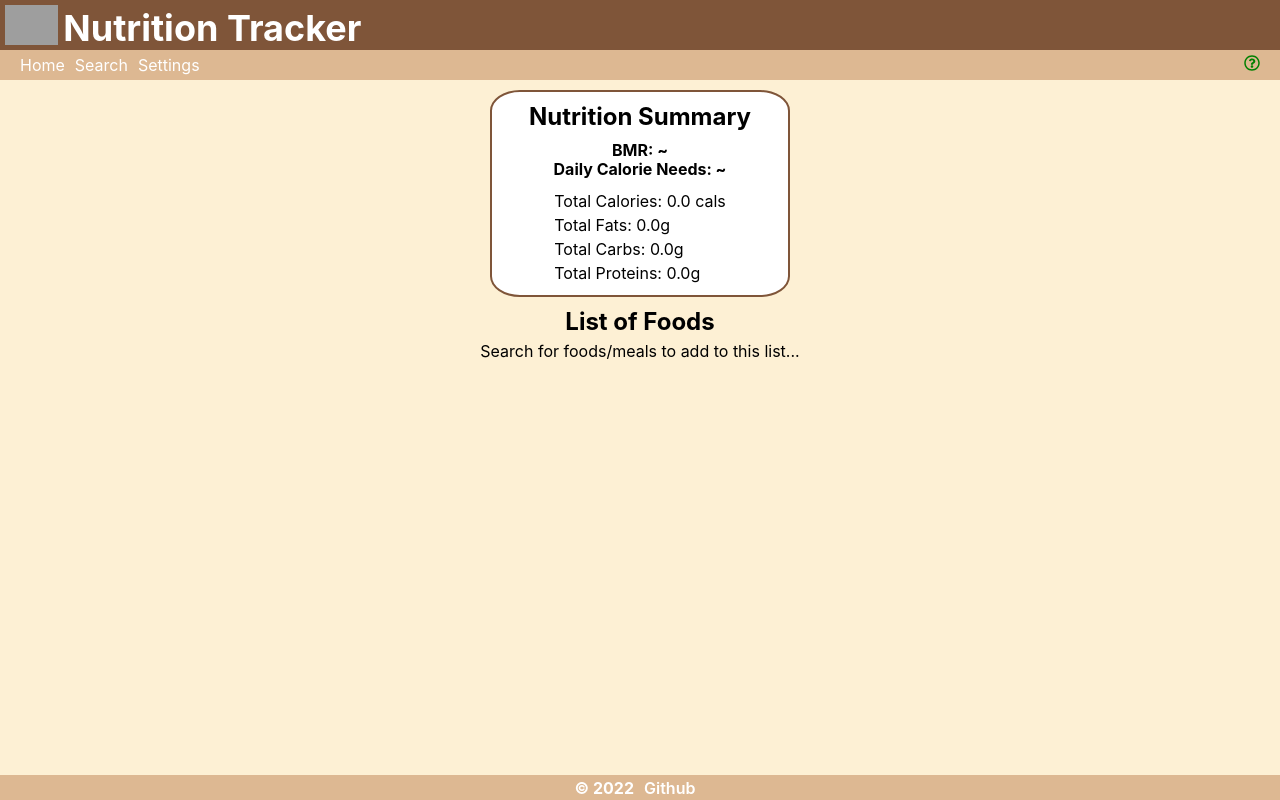
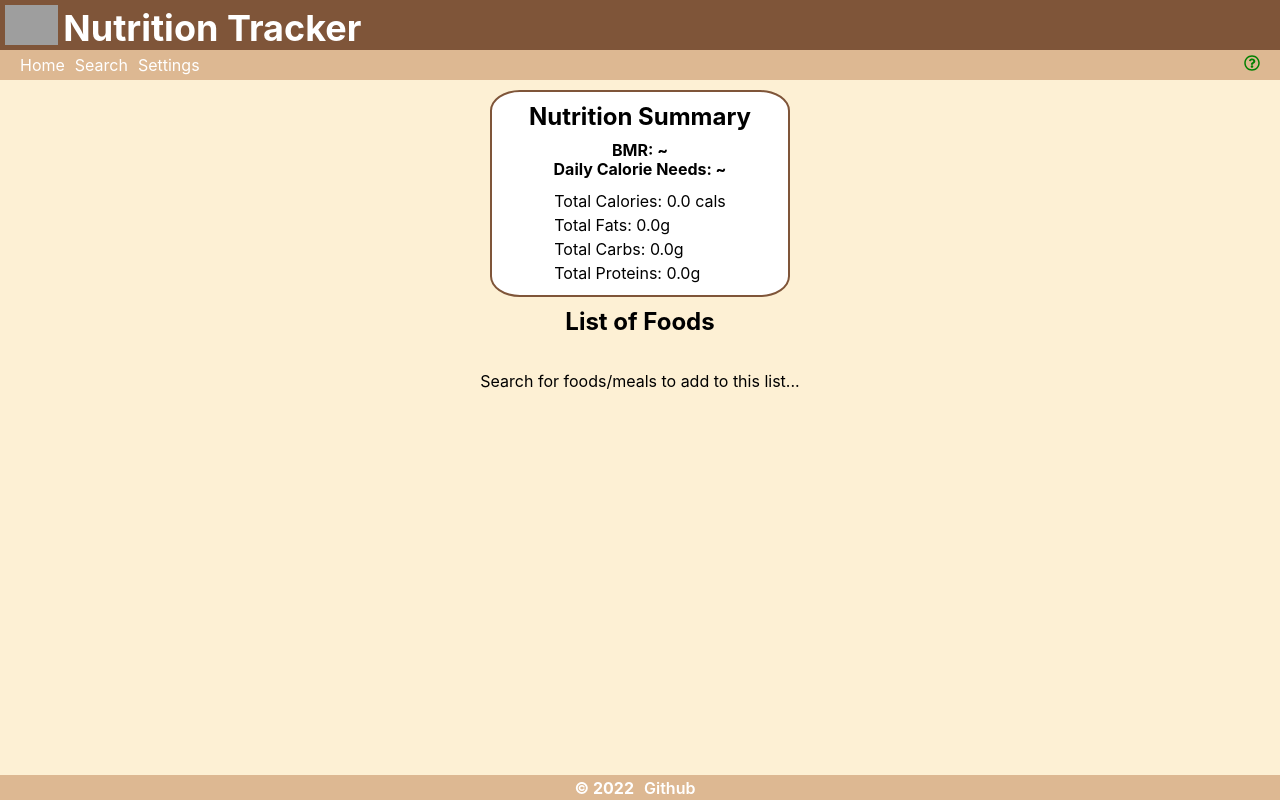
Before and after one commit to tkg808/nutrition-tracker, a React (Create React App) app: page / in a window 1280 px wide. Built offline with nearby package versions, Linux system fonts and the light colour scheme; grey boxes are pictures that could not be loaded.

Commit message:
Made list-tip conditionally render in Home instead of FoodList so the spacing was consistent with search-tip.

```diff
--- a/src/components/FoodList.js
+++ b/src/components/FoodList.js
@@ -6,8 +6,6 @@ export default function FoodList({ userFoods, handleRemove })
   return (
     <div className="list-container">
       <h2>List of Foods</h2>
-      {
-        userFoods.length ?
       <ul className="list">
         {userFoods.map((food, index) =>
         {
@@ -34,9 +32,7 @@ export default function FoodList({ userFoods, handleRemove })
             </li>
           )
         })}
-          </ul> :
-          <p>Search for foods/meals to add to this list...</p>
-      }
+      </ul>
     </div>
   );
 }
--- a/src/components/Home.js
+++ b/src/components/Home.js
@@ -50,6 +50,7 @@ export default function Home()
         <NutritionTotals totals={totals} />
       </div>
       <FoodList userFoods={userFoods} handleRemove={handleRemove} />
+      {!userFoods.length && <p className="list-tip">Search for foods/meals to add to this list...</p>}
     </div>
   )
 }
```
Lines whose indentation alone changed are shown as unchanged.
